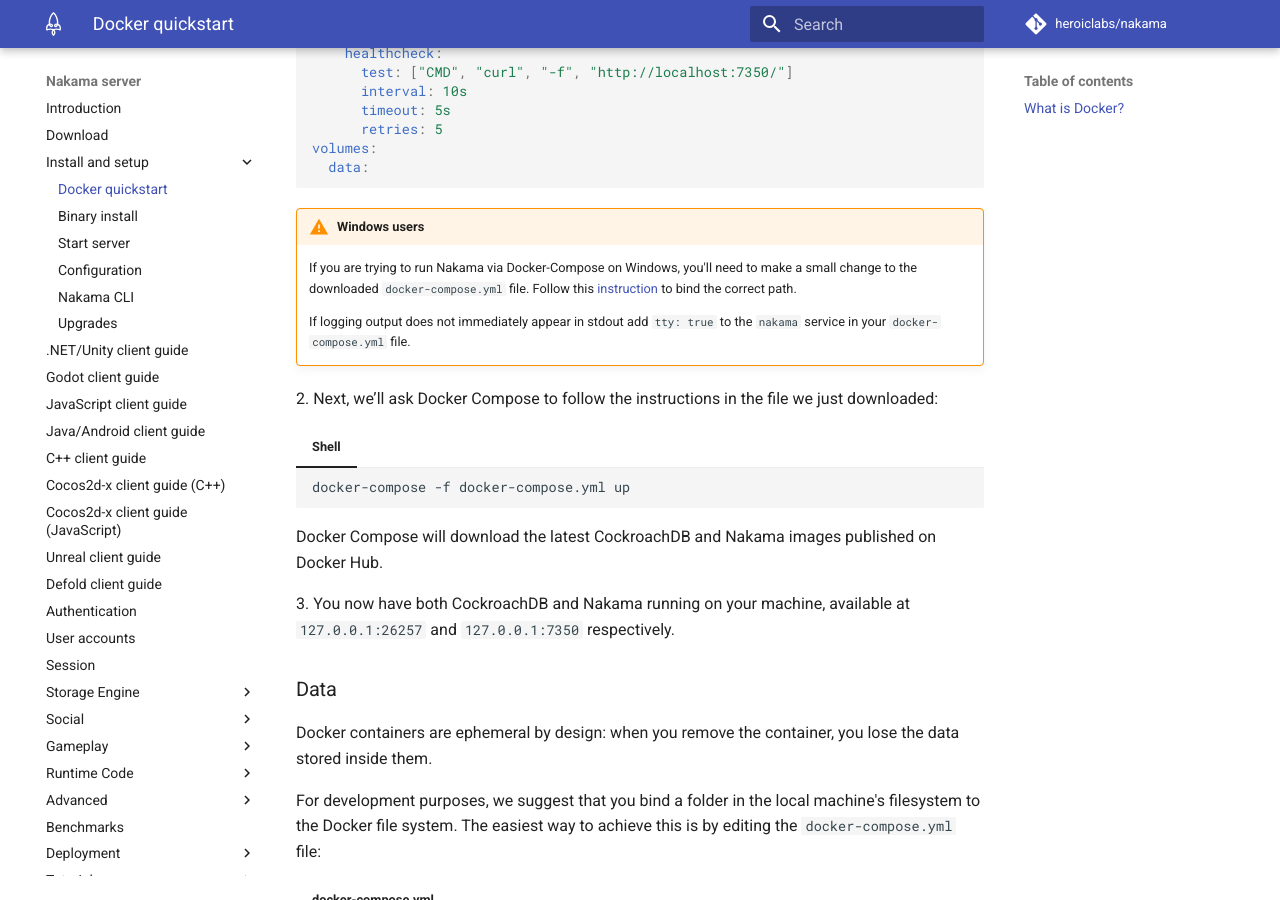
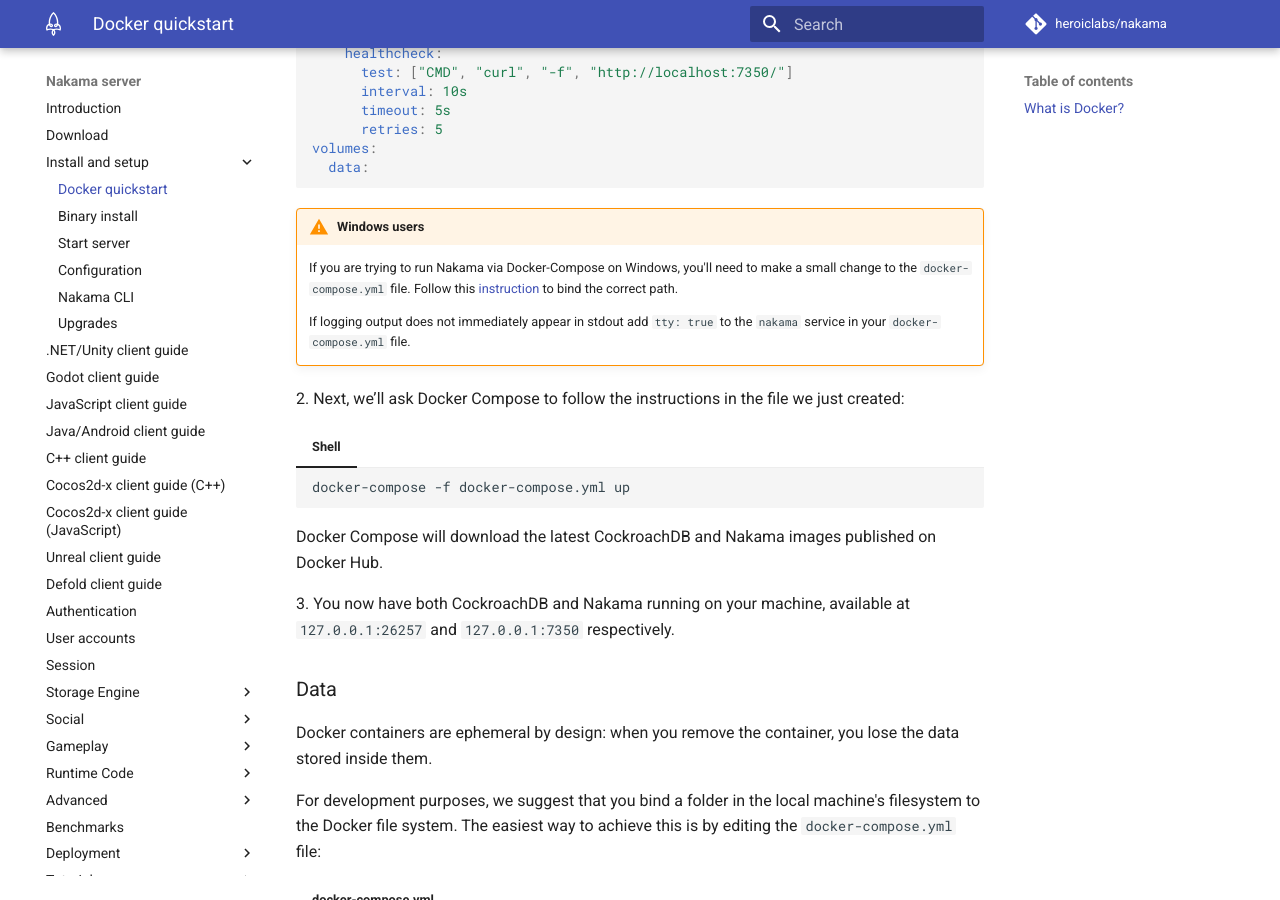
Before and after one commit to heroiclabs/nakama-docs, an MkDocs documentation site: the page built from docs/install-docker-quickstart.md, in a window 1280 px wide and 900 px high, scrolled down 3308 px. Built offline with MkDocs 1.6.1 and Material for MkDocs 9.7.7, drawn with Linux system fonts in a browser that asks for light colours; comment, search, counter and statistics services are not loaded.

Commit message:
Update install-docker-quickstart.md

````diff
--- a/docs/install-docker-quickstart.md
+++ b/docs/install-docker-quickstart.md
@@ -134,11 +134,11 @@
 	```
 
 !!! warning "Windows users"
-    If you are trying to run Nakama via Docker-Compose on Windows, you'll need to make a small change to the downloaded `docker-compose.yml` file. Follow this [instruction](#data) to bind the correct path.
+    If you are trying to run Nakama via Docker-Compose on Windows, you'll need to make a small change to the `docker-compose.yml` file. Follow this [instruction](#data) to bind the correct path.
 
     If logging output does not immediately appear in stdout add `tty: true` to the `nakama` service in your `docker-compose.yml` file.
 
-2\. Next, we’ll ask Docker Compose to follow the instructions in the file we just downloaded:
+2\. Next, we’ll ask Docker Compose to follow the instructions in the file we just created:
 
 === "Shell"
 	```shell
````
